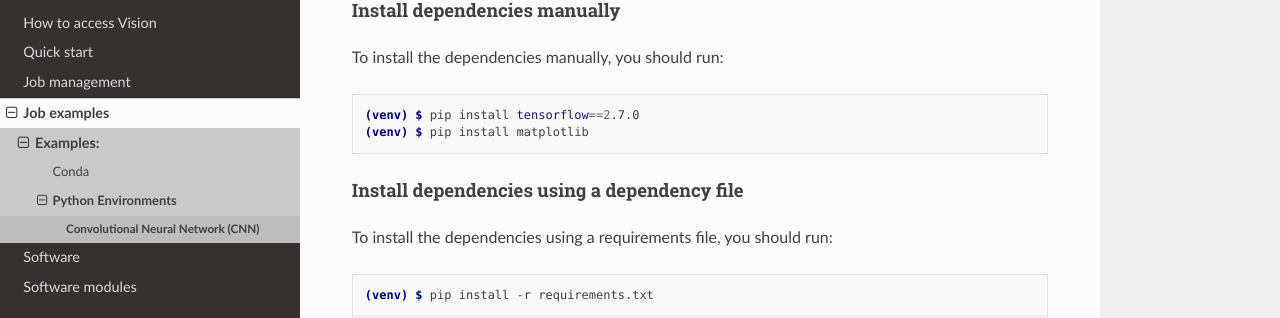
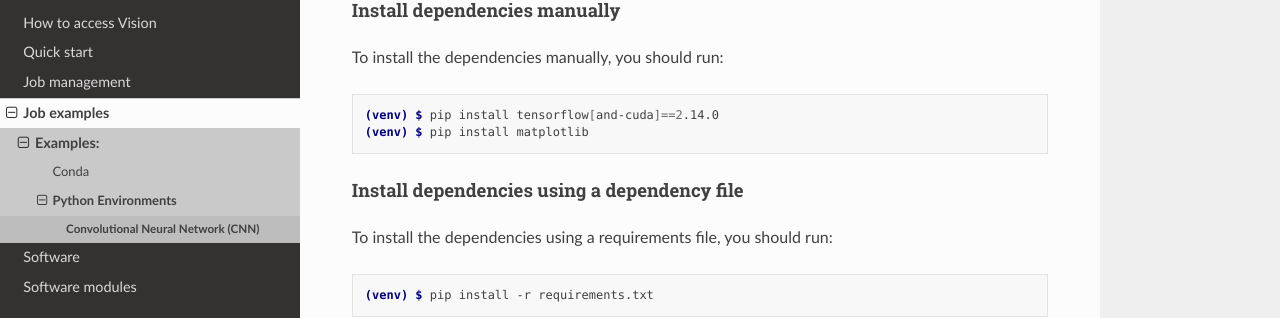
Before and after one commit to bigdata-ue/vision, a Sphinx documentation site: the page built from docs/source/python-venv/venv-cnn.rst, in a window 1280 px wide and 900 px high, scrolled down 796 px. Shown: the part 152-470 px from the top of the window. Built offline with Sphinx 7.4.7 and the Read the Docs theme 2.0.0, drawn with Linux system fonts in a browser that asks for light colours.

Commit message:
Updated tensorflow version

```diff
--- a/docs/source/python-venv/venv-cnn.rst
+++ b/docs/source/python-venv/venv-cnn.rst
@@ -46,7 +46,7 @@ To install the dependencies manually, you should run:
 
 .. code-block:: console
 
-  (venv) $ pip install tensorflow==2.7.0
+  (venv) $ pip install tensorflow[and-cuda]==2.14.0
   (venv) $ pip install matplotlib
 
 Install dependencies using a dependency file
```
